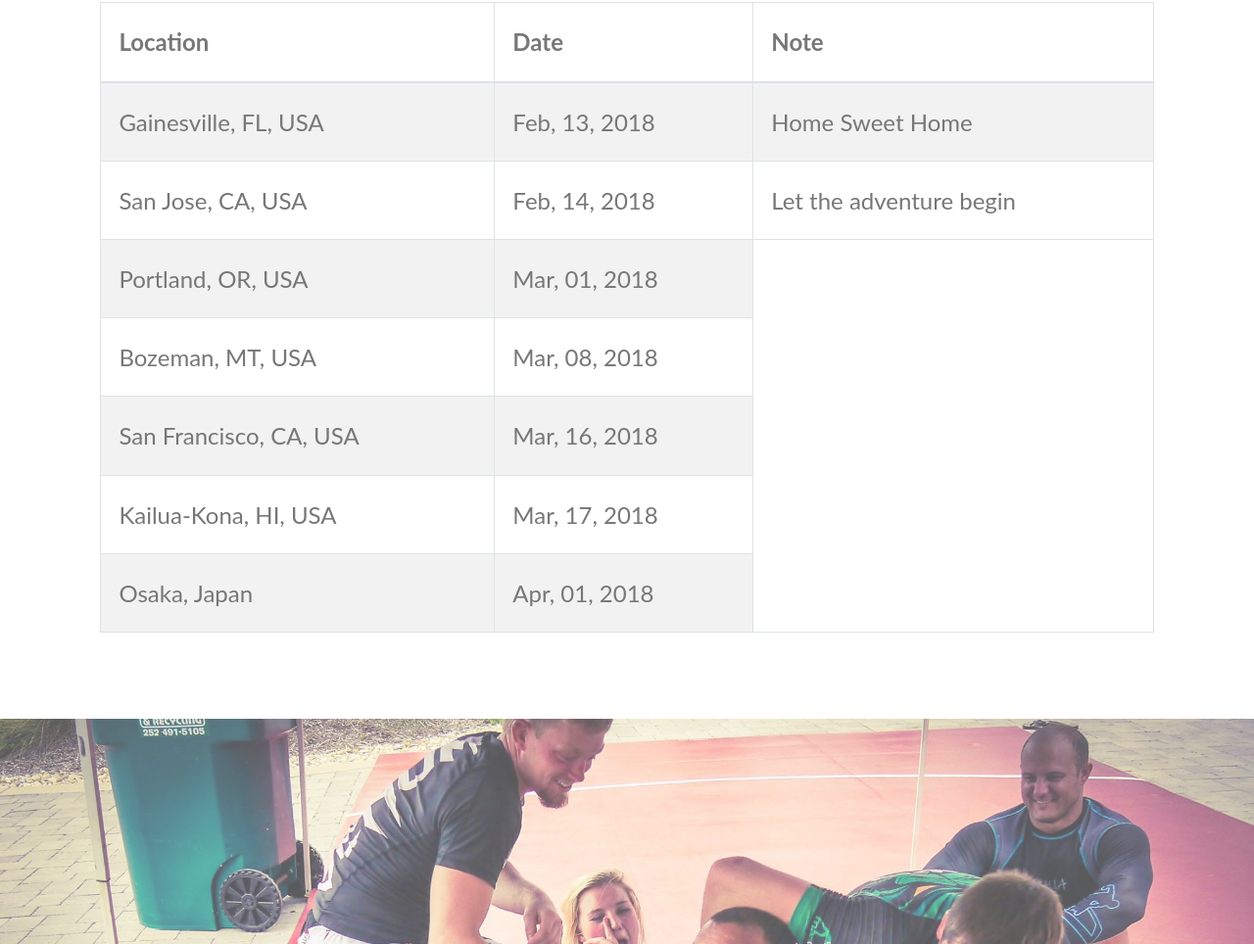
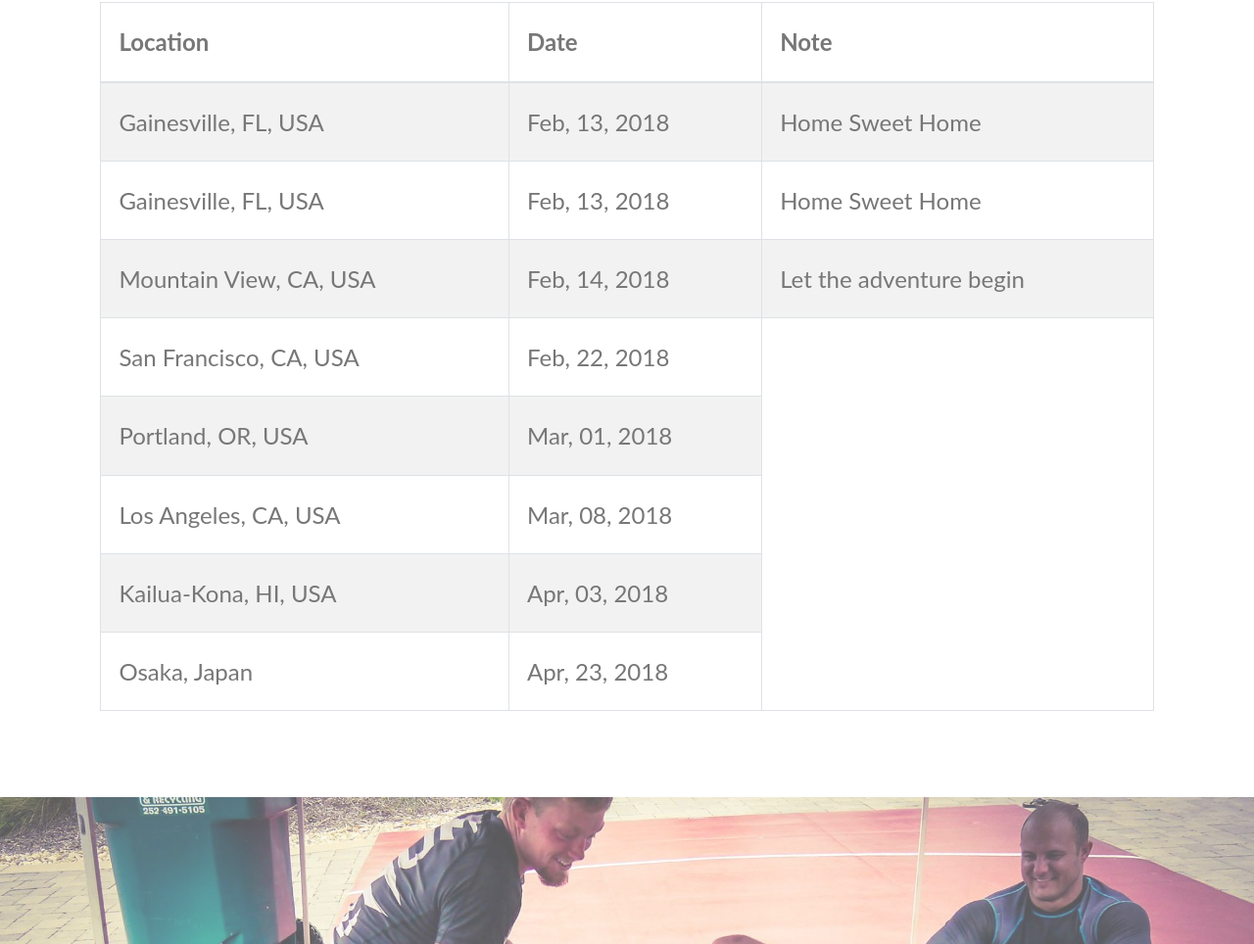
Before and after one commit to charrio/CHJJ, a plain HTML site: page index.html in a window 1280 px wide. Shown: the part 6115-7079 px from the top of the page at 98% size. Drawn offline with nearby package versions, Linux system fonts and the light colour scheme; some packages are replaced by stand-ins of ours.

Commit message:
update map

```diff
--- a/index.html
+++ b/index.html
@@ -157,30 +157,36 @@
                <td>Feb, 13, 2018</td>
                <td>Home Sweet Home</td>
              </tr>
+              <tr>
+               <td>Gainesville, FL, USA</td>
+               <td>Feb, 13, 2018</td>
+               <td>Home Sweet Home</td>
+             </tr>
              <tr>
-               <td>San Jose, CA, USA</td>
+               <td>Mountain View, CA, USA</td>
                <td>Feb, 14, 2018</td>
                <td>Let the adventure begin</td>
+             </tr>
+			 <tr>
+               <td>San Francisco, CA, USA</td>
+               <td>Feb, 22, 2018</td>
              </tr>
              <tr>
                <td>Portland, OR, USA</td>
                <td>Mar, 01, 2018</td>
              </tr>
              <tr>
-               <td>Bozeman, MT, USA</td>
+               <td>Los Angeles, CA, USA</td>
                <td>Mar, 08, 2018</td>
              </tr>
-             <tr>
-               <td>San Francisco, CA, USA</td>
-               <td>Mar, 16, 2018</td>
-             </tr>
+
              <tr>
                <td>Kailua-Kona, HI, USA</td>
-               <td>Mar, 17, 2018</td>
+               <td>Apr, 03, 2018</td>
              </tr>
              <tr>
                <td>Osaka, Japan</td>
-               <td>Apr, 01, 2018</td>
+               <td>Apr, 23, 2018</td>
              </tr>
              <!-- <tr>
                <td>Kyoto, Japan</td>
@@ -189,7 +195,11 @@
              <tr>
                <td>Tokyo, Japan</td>
                <td>Apr, 10, 2018</td>
-             </tr> -->
+             </tr>
+			 {lat: 45.512, lng: -122.666},
+         {lat: 45.988, lng: -123.925},
+         {lat: 45.676, lng: -111.042},
+			 -->
           </tbody>
          </table>
 
@@ -293,11 +303,10 @@
        var flightPlanCoordinates = [
 
          {lat: 29.651, lng:  -82.324},
-         {lat: 37.333, lng: -121.894},
-         {lat: 45.512, lng: -122.666},
-         {lat: 45.988, lng: -123.925},
-         {lat: 45.676, lng: -111.042},
-         {lat: 37.733, lng: -122.446},
+         {lat: 37.3861111, lng: -122.0827778},
+		 {lat: 37.733, lng: -122.446},
+		 {lat: 37.3861111, lng: -122.0827778},
+         {lat: 34.05223, lng: -118.24368},
          {lat: 19.639, lng: -155.997},
          {lat: 34.652500, lng: 135.506302}
 
```
Also changed, not shown: hashtags.txt.
